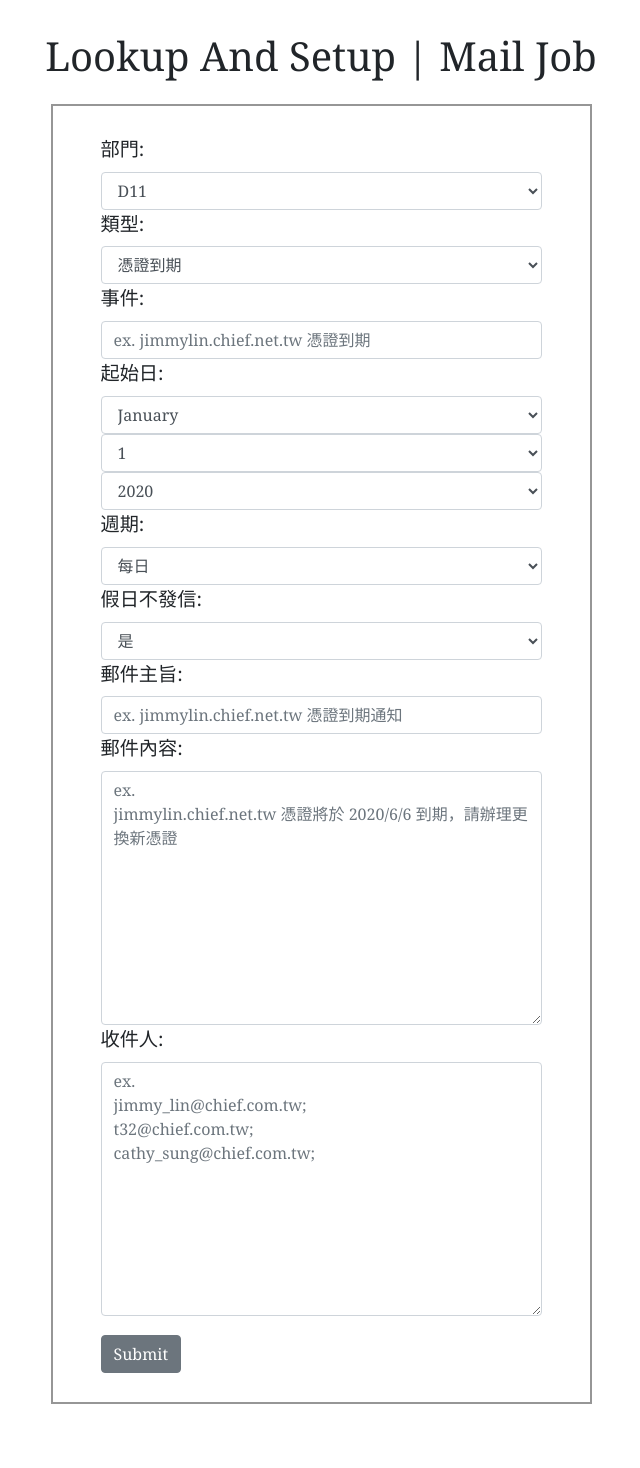
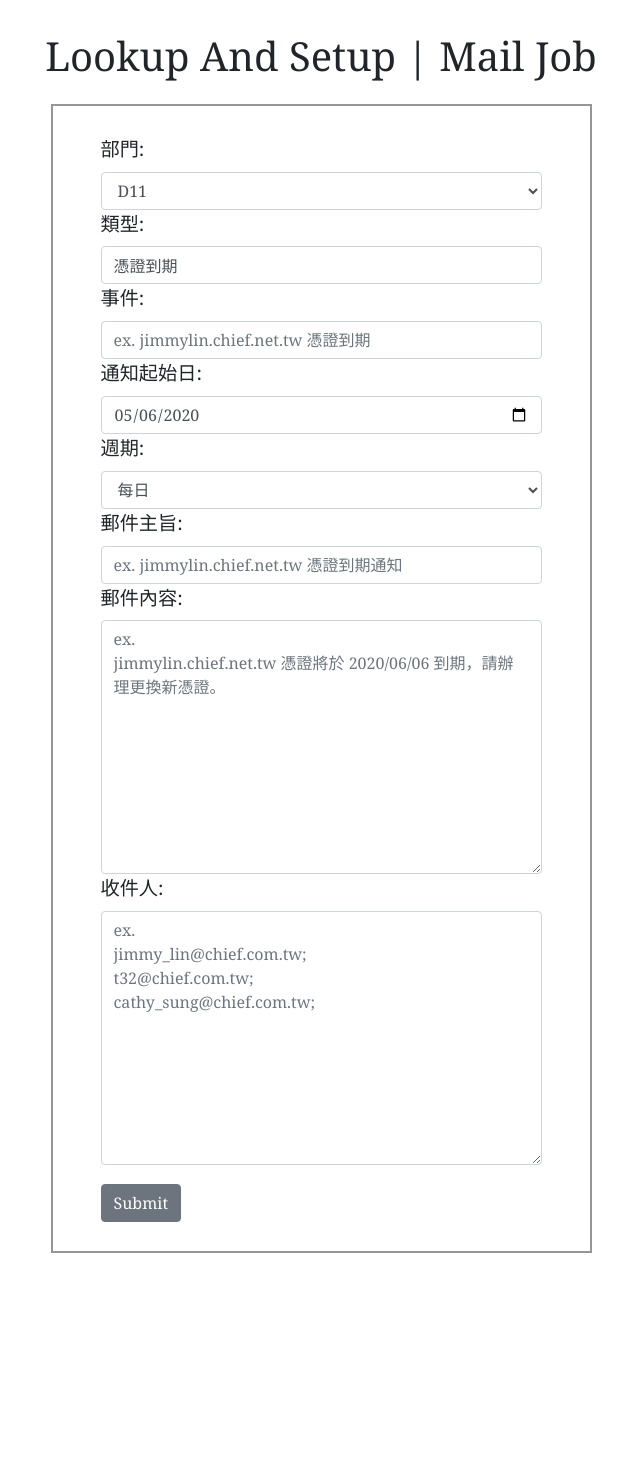
Before and after one commit to j3ygithub/mssqlj3y, a Django app: template mssqlj3y/mail_job/templates/mail_job/index.html in a window 1280 px wide. Shown: the whole page, without its empty margins (319-959 px from the left). After the commit the page ends 1253 px from the top, so only its background shows below. Run offline with Django 3.2, Linux system fonts and the light colour scheme; the template is opened without the code that fills it: values that come from a table or form of the project are taken from there, others are empty; some libraries are stand-ins or nearby versions.

Commit message:
update css and widget and merge weekend flag with period

```diff
--- a/mssqlj3y/mail_job/forms.py
+++ b/mssqlj3y/mail_job/forms.py
@@ -1,4 +1,7 @@
 from django import forms
+from django.utils.timezone import now
+from django.contrib.admin.widgets import AdminDateWidget
+
 
 class MailJobForm(forms.Form):
     department = forms.ChoiceField(
@@ -20,17 +23,15 @@ class MailJobForm(forms.Form):
             ('T32', 'T32'),
         ),
     )
-    event_class = forms.ChoiceField(
-        widget=forms.Select(
+    event_class = forms.CharField(
+        widget=forms.TextInput(
             attrs={
                 'class': 'form-control',
+                'placeholder': 'ex. 憑證到期',
             },
         ),
         label='類型',
-        choices=(
-            ('憑證到期', '憑證到期'),
-            ('其他', '其他'),
-        ),
+        initial='憑證到期',
     )
     event = forms.CharField(
         widget=forms.TextInput(
@@ -43,13 +44,28 @@ class MailJobForm(forms.Form):
         max_length=32,
     )
     note_date = forms.DateField(
-        widget=forms.SelectDateWidget(
+        widget=forms.DateInput(
             attrs={
-                'class': 'form-control'
+                'class': 'form-control',
+                'type':'date',
             },
         ),
-        label='起始日',
+        label='通知起始日',
+        initial=now,
     )
+    choices_period = [
+        ('單次', '單次'),
+        ('每日', '每日'),
+        ('每日(假日除外)', '每日(假日除外)'),
+        ('每週一', '每週一'),
+        ('每週二', '每週二'),
+        ('每週三', '每週三'),
+        ('每週四', '每週四'),
+        ('每週五', '每週五'),
+        ('每週六', '每週六'),
+        ('每週日', '每週日'),
+    ]
+    choices_period += [(f'每月{n}號', f'每月{n}號') for n in range(1, 32)]
     period = forms.ChoiceField(
         widget=forms.Select(
             attrs={
@@ -57,24 +73,8 @@ class MailJobForm(forms.Form):
             },
         ),
         label='週期',
-        choices=(
-            ('每日', '每日'),
-            ('每週一', '每週一'),
-            ('每月1號', '每月1號'),
-            ('單次', '單次'),
-        ),
-    )
-    weekend_flag = forms.ChoiceField(
-        widget=forms.Select(
-            attrs={
-                'class': 'form-control',
-            },
-        ),
-        label='假日不發信',
-        choices=(
-            ('T', '是'),
-            ('F', '否'),
-        ),
+        choices=choices_period,
+        initial='每日',
     )
     subject = forms.CharField(
         widget=forms.TextInput(
@@ -90,7 +90,7 @@ class MailJobForm(forms.Form):
         widget=forms.Textarea(
             attrs={
                 'class': 'form-control',
-                'placeholder': 'ex.\njimmylin.chief.net.tw 憑證將於 2020/6/6 到期，請辦理更換新憑證',
+                'placeholder': 'ex.\njimmylin.chief.net.tw 憑證將於 2020/06/06 到期，請辦理更換新憑證。',
             },
         ),
         label='郵件內容',
--- a/mssqlj3y/mail_job/templates/mail_job/index.html
+++ b/mssqlj3y/mail_job/templates/mail_job/index.html
@@ -7,7 +7,7 @@
     <meta name="viewport" content="width=device-width, initial-scale=1, shrink-to-fit=no">
     <link rel="stylesheet" href="https://stackpath.bootstrapcdn.com/bootstrap/4.4.1/css/bootstrap.min.css"
         integrity="sha384-Vkoo8x4CGsO3+Hhxv8T/Q5PaXtkKtu6ug5TOeNV6gBiFeWPGFN9MuhOf23Q9Ifjh" crossorigin="anonymous">
-    <link rel="stylesheet" type="text/css" href="{% static 'mail_job/css/dataframe.css' %}">
+    <link rel="stylesheet" type="text/css" href="{% static '/mail_job/css/dataframe.css' %}">
     <title>Lookup And Setup | Mail Job</title>
 </head>
 
```
Also changed, not shown: mssqlj3y/mail_job/views.py (+8 -4 lines).
